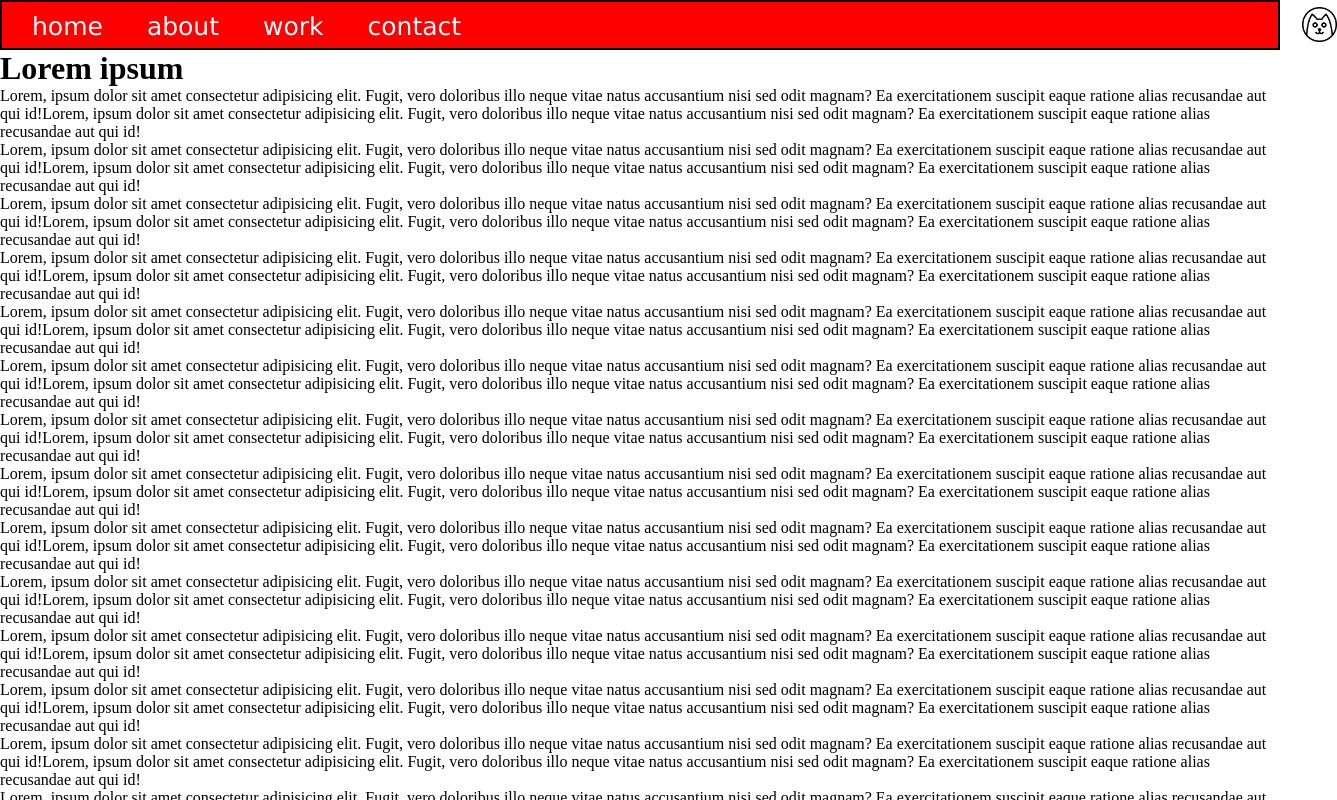
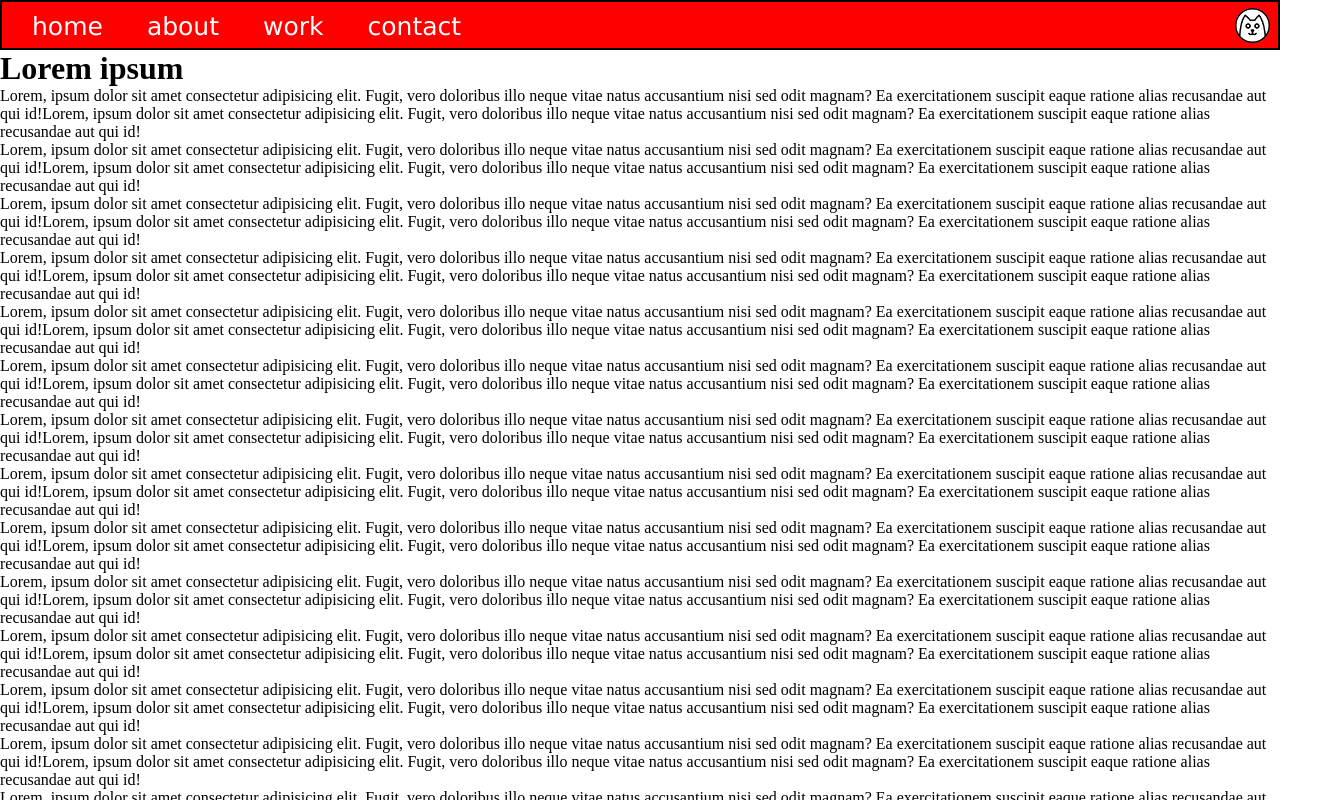
Before and after one commit to FbW46-2/navigation-and-footer, a plain HTML site: page index.html in a window 1280 px wide. Shown: the top 800 px of the page, 1337 px wide, since content can reach past the window. Drawn offline with Linux system fonts and the light colour scheme.

Commit message:
icone locked ;)

```diff
--- a/style.css
+++ b/style.css
@@ -25,11 +25,11 @@
 }
 
 .icon {
-    position: absolute;
+    position: fixed;
     width: 35px;
     height: 35px;
-    top: 5px;
-    left: 1300px;
+    top: 8px;
+    right:10px;
 }
 
 a {
```
